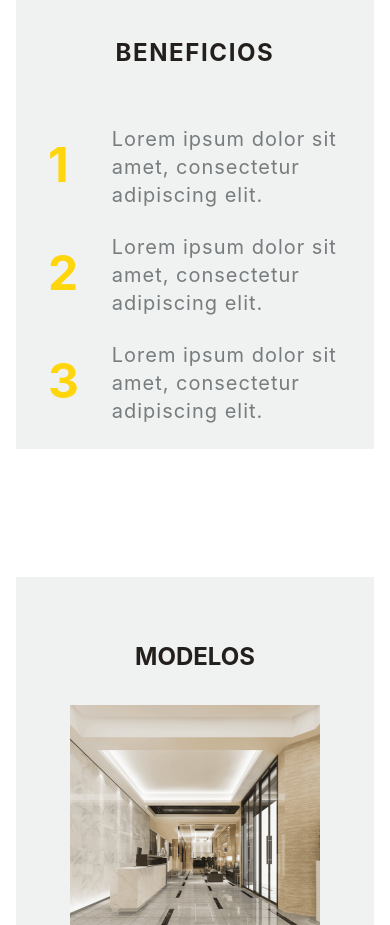
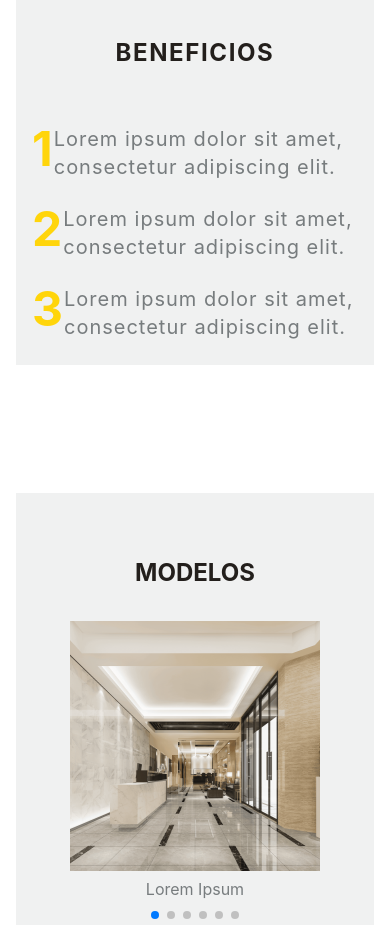
Before and after one commit to mickykim/construlita, a Next.js app: page / in a window 390 px wide. Shown: the part 2060-2985 px from the top of the page. Built offline with nearby package versions, Linux system fonts and the light colour scheme.

Commit message:
Fixed card spacing

```diff
--- a/components/card/index.tsx
+++ b/components/card/index.tsx
@@ -45,7 +45,7 @@ function Card(props: propTypes): JSX.Element {
             </h1>
             <ul className=" mx-4 text-xl tracking-wider text-dark-gray">
                 <li className="item-center my-6 flex">
-                    <h1 className="m-4 w-28 text-5xl font-bold text-yellow md:m-4">
+                    <h1 className=" text-5xl font-bold text-yellow md:m-4">
                         1
                     </h1>
                     <span className="h-auto self-center ">
@@ -53,17 +53,13 @@ function Card(props: propTypes): JSX.Element {
                     </span>
                 </li>
                 <li className="item-center my-6 flex">
-                    <h1 className="m-4 w-28 text-5xl font-bold text-yellow md:m-4">
-                        2
-                    </h1>
+                    <h1 className="text-5xl font-bold text-yellow md:m-4">2</h1>
                     <span className="h-auto self-center ">
                         Lorem ipsum dolor sit amet, consectetur adipiscing elit.
                     </span>
                 </li>
                 <li className="item-center my-6 flex">
-                    <h1 className="m-4 w-28 text-5xl font-bold text-yellow md:m-4">
-                        3
-                    </h1>
+                    <h1 className="text-5xl font-bold text-yellow md:m-4">3</h1>
                     <span className="h-auto self-center ">
                         Lorem ipsum dolor sit amet, consectetur adipiscing elit.
                     </span>
```
